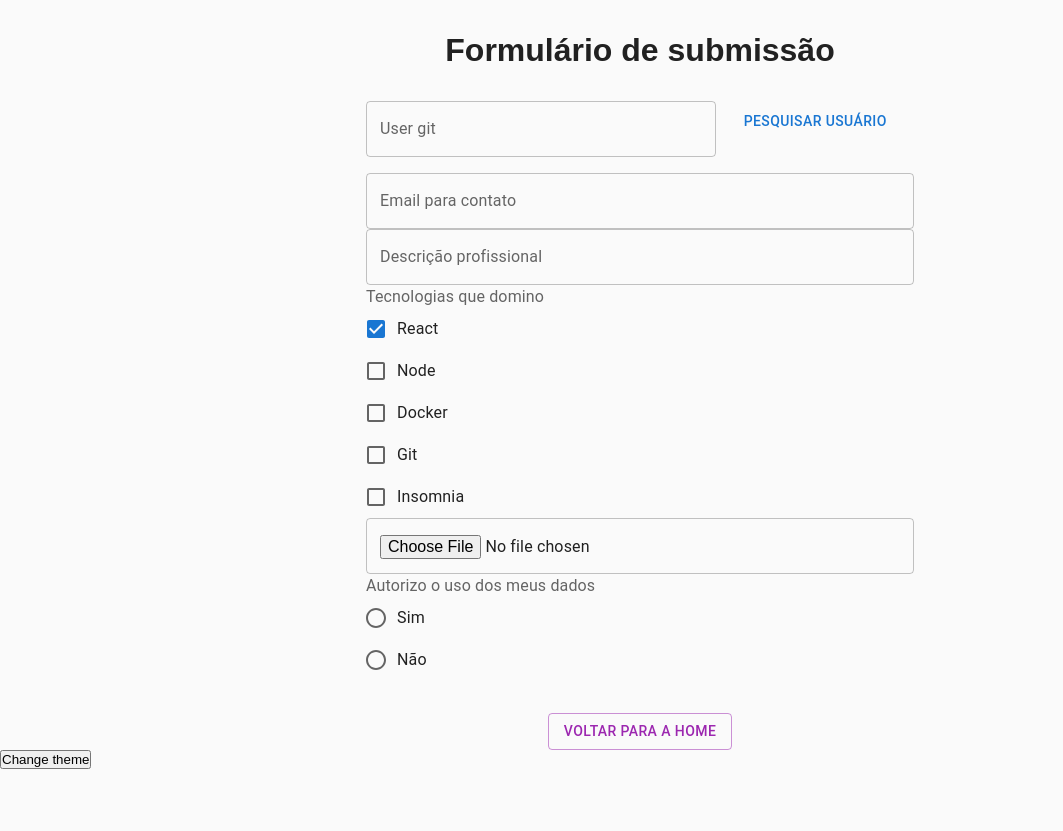
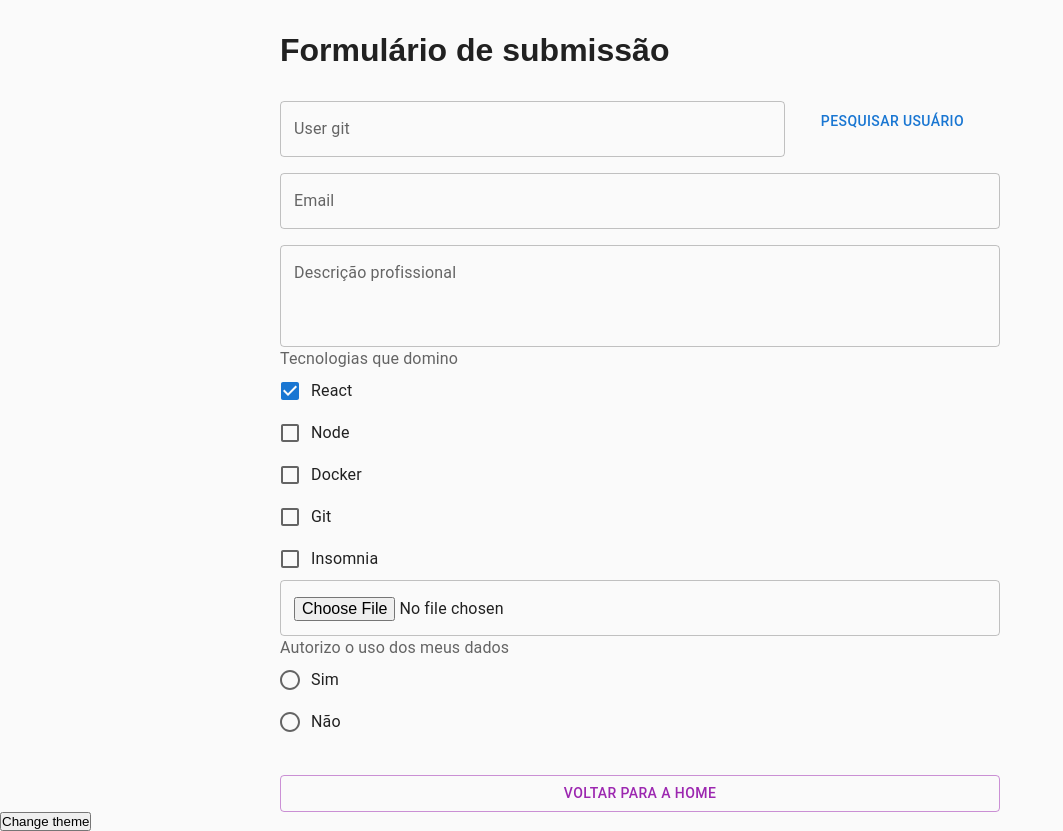
Before and after one commit to ottonSam/selection-process, a React (Create React App) app: page / in a window 1280 px wide. Shown: the whole page, without its empty margins (0-1063 px from the left). Before the commit the page ends 800 px from the top, so only its background shows below. Built offline with nearby package versions, Linux system fonts and the light colour scheme.

Commit message:
separe in components

```diff
--- /dev/null
+++ b/src/components/AuthRadio/index.tsx
@@ -0,0 +1,24 @@
+import {
+  FormControl,
+  FormControlLabel,
+  FormLabel,
+  Radio,
+  RadioGroup,
+} from "@mui/material";
+import React from "react";
+
+// import { Container } from './styles';
+
+const AuthRadio = () => {
+  return (
+    <FormControl>
+      <FormLabel>Autorizo o uso dos meus dados</FormLabel>
+      <RadioGroup>
+        <FormControlLabel value="female" control={<Radio />} label="Sim" />
+        <FormControlLabel value="male" control={<Radio />} label="Não" />
+      </RadioGroup>
+    </FormControl>
+  );
+};
+
+export default AuthRadio;
--- /dev/null
+++ b/src/components/FileField/index.tsx
@@ -0,0 +1,10 @@
+import { TextField } from "@mui/material";
+import React from "react";
+
+// import { Container } from './styles';
+
+const FileField = () => {
+  return <TextField type="file" />;
+};
+
+export default FileField;
--- a/src/components/GitData/index.tsx
+++ b/src/components/GitData/index.tsx
@@ -1,18 +1,8 @@
-import {
-  Button,
-  Checkbox,
-  FormControl,
-  FormControlLabel,
-  FormGroup,
-  FormLabel,
-  Radio,
-  RadioGroup,
-  TextField,
-} from "@mui/material";
-import React, { useState } from "react";
+import { Button } from "@mui/material";
+import { useState } from "react";
 
 import GitUser from "../GitUser";
-import TextFieldComponent from "../TextField";
+import TextField from "../TextField";
 
 import { Container, InputGroup } from "./styles";
 
@@ -59,7 +49,7 @@ const GitData = () => {
   return (
     <Container>
       <InputGroup>
-        <TextFieldComponent label="User git" name="username" />
+        <TextField label="User git" name="username" />
         <Button sx={{ width: "300px" }} onClick={(e) => SearchUser("ottonsam")}>
           Pesquisar usuário
         </Button>
@@ -71,24 +61,6 @@ const GitData = () => {
           avatar_url={userData.avatar_url}
         />
       )}
-      <TextFieldComponent label="Email para contato" name="email" />
-      <TextField multiline label="Descrição profissional" />
-      <FormGroup>
-        <FormLabel>Tecnologias que domino</FormLabel>
-        <FormControlLabel control={<Checkbox defaultChecked />} label="React" />
-        <FormControlLabel control={<Checkbox />} label="Node" />
-        <FormControlLabel control={<Checkbox />} label="Docker" />
-        <FormControlLabel control={<Checkbox />} label="Git" />
-        <FormControlLabel control={<Checkbox />} label="Insomnia" />
-      </FormGroup>
-      <TextField type="file" />
-      <FormControl>
-        <FormLabel>Autorizo o uso dos meus dados</FormLabel>
-        <RadioGroup>
-          <FormControlLabel value="female" control={<Radio />} label="Sim" />
-          <FormControlLabel value="male" control={<Radio />} label="Não" />
-        </RadioGroup>
-      </FormControl>
     </Container>
   );
 };
--- a/src/components/GitData/styles.tsx
+++ b/src/components/GitData/styles.tsx
@@ -2,7 +2,7 @@ import styled from "styled-components";
 
 export const Container = styled.div`
   display: flex;
-  max-width: 100%;
+  width: 100%;
   flex-direction: column;
 `;
 
--- /dev/null
+++ b/src/components/TecCheckBox/index.tsx
@@ -0,0 +1,24 @@
+import {
+  Checkbox,
+  FormControlLabel,
+  FormGroup,
+  FormLabel,
+} from "@mui/material";
+import React from "react";
+
+// import { Container } from './styles';
+
+const TecCheckBox = () => {
+  return (
+    <FormGroup>
+      <FormLabel>Tecnologias que domino</FormLabel>
+      <FormControlLabel control={<Checkbox defaultChecked />} label="React" />
+      <FormControlLabel control={<Checkbox />} label="Node" />
+      <FormControlLabel control={<Checkbox />} label="Docker" />
+      <FormControlLabel control={<Checkbox />} label="Git" />
+      <FormControlLabel control={<Checkbox />} label="Insomnia" />
+    </FormGroup>
+  );
+};
+
+export default TecCheckBox;
--- /dev/null
+++ b/src/components/TextArea/index.tsx
@@ -0,0 +1,9 @@
+import React from "react";
+
+import { TextAreaInput } from "./styles";
+
+const TextArea = () => {
+  return <TextAreaInput multiline minRows={3} label="Descrição profissional" />;
+};
+
+export default TextArea;
--- /dev/null
+++ b/src/components/TextArea/styles.tsx
@@ -0,0 +1,6 @@
+import { styled as MuiStyled, TextField } from "@mui/material";
+
+export const TextAreaInput = MuiStyled(TextField)`
+    width: 100%;
+    margin-top: 1rem
+`;
--- a/src/components/TextField/index.tsx
+++ b/src/components/TextField/index.tsx
@@ -5,8 +5,8 @@ interface IProps {
   label: string;
 }
 
-const TextFieldComponent = ({ label, name }: IProps) => {
+const TextField = ({ label, name }: IProps) => {
   return <TextFieldInput label={label} />;
 };
 
-export default TextFieldComponent;
+export default TextField;
--- a/src/pages/FormPage/index.tsx
+++ b/src/pages/FormPage/index.tsx
@@ -1,4 +1,9 @@
+import AuthRadio from "../../components/AuthRadio";
+import FileField from "../../components/FileField";
 import GitData from "../../components/GitData";
+import TecCheckBox from "../../components/TecCheckBox";
+import TextArea from "../../components/TextArea";
+import TextField from "../../components/TextField";
 import { FormContainer, FormLabel, SubmitButton } from "./styles";
 interface IProps {
   goToHome: () => void;
@@ -9,6 +14,11 @@ const FormPage = ({ goToHome }: IProps) => {
     <FormContainer>
       <FormLabel>Formulário de submissão</FormLabel>
       <GitData />
+      <TextField name="email" label="Email" />
+      <TextArea />
+      <TecCheckBox />
+      <FileField />
+      <AuthRadio />
       <SubmitButton onClick={goToHome} variant="outlined" color="secondary">
         Voltar para a home
       </SubmitButton>
--- a/src/pages/FormPage/styles.tsx
+++ b/src/pages/FormPage/styles.tsx
@@ -7,7 +7,6 @@ export const FormContainer = styled.div`
   max-width: 720px;
   display: flex;
   flex-direction: column;
-  align-items: center;
 `;
 
 export const FormLabel = styled.h2`
```
